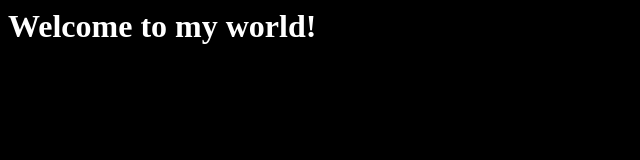
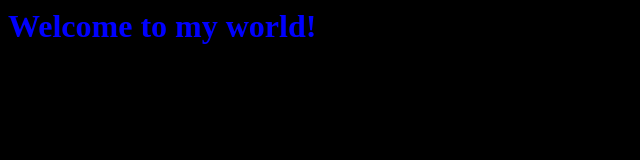
Before and after one commit to custompointofview/myactualname, a plain HTML site: page index.html in a window 1280 px wide. Shown: the whole page, without its empty margins (0-640 px from the left). Drawn offline with Linux system fonts and the light colour scheme.

Commit message:
Changing the color to blue

```diff
--- a/profile.css
+++ b/profile.css
@@ -1 +1 @@
-html { background-color: black; color: white; }
+html { background-color: black; color: blue; }
```
